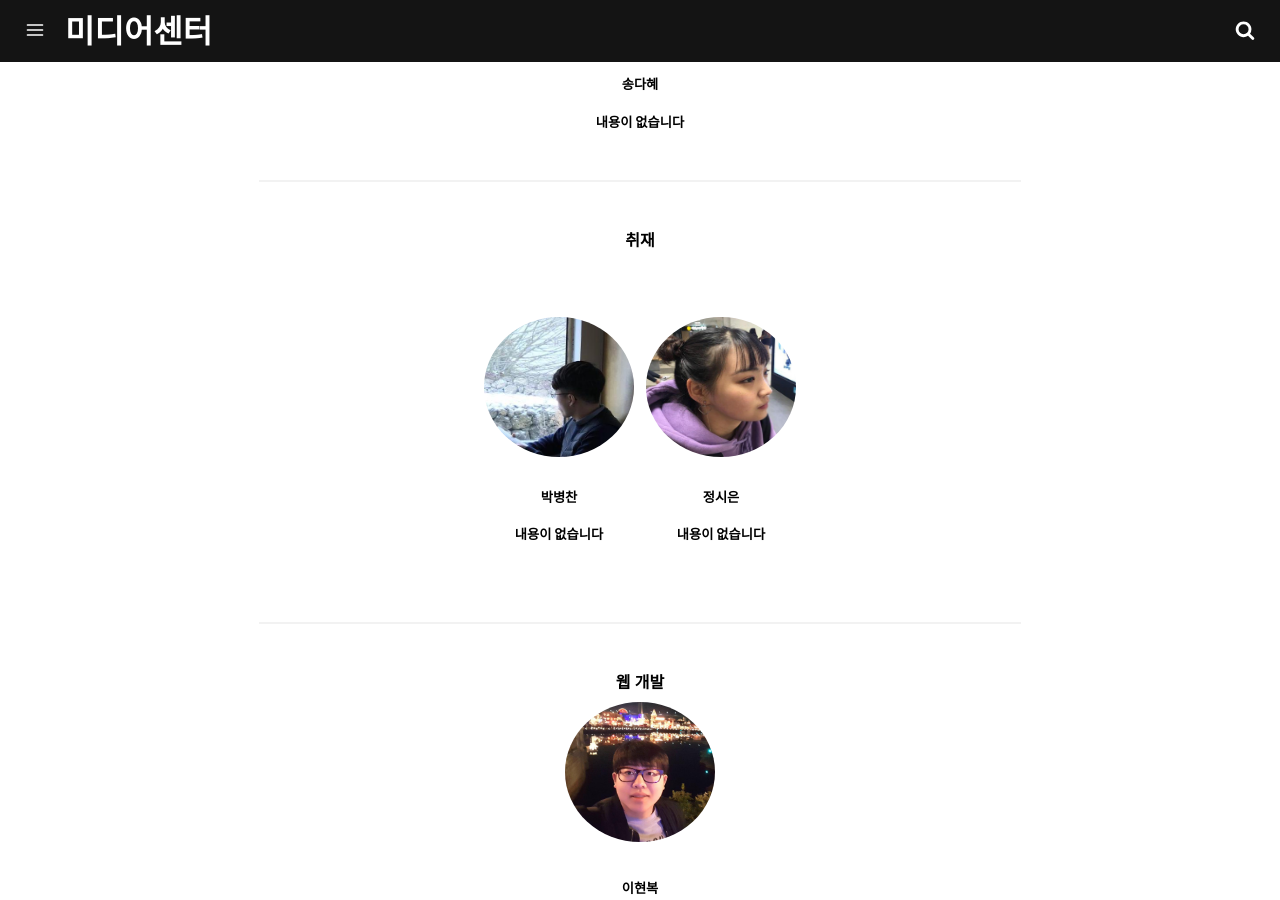
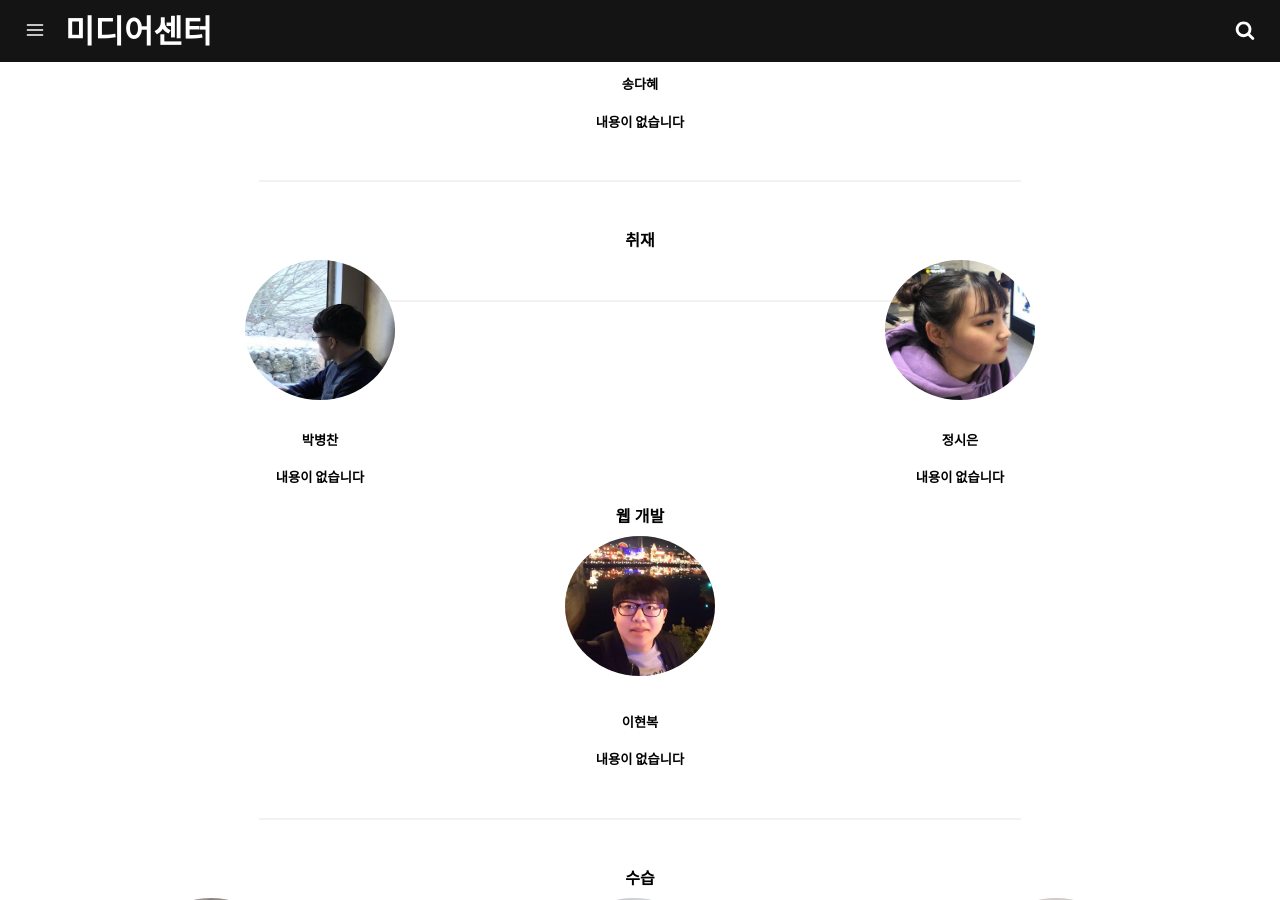
Before and after one commit to skhumedia/skhumedia.github.io, a Jekyll site: the page built from about.md, in a window 1280 px wide and 900 px high, scrolled down 1112 px. Built offline with Jekyll 4.4.1, drawn with Linux system fonts in a browser that asks for light colours.

Commit message:
initial Commit

```diff
--- a/_includes/footer.html
+++ b/_includes/footer.html
@@ -1,5 +1,4 @@
 <footer>
-    <div style="float:left; width:50%;">
     <p>
       {% if site.facebook_username %}
       <a itemprop="facebook" href="https://www.facebook.com/{{ site.facebook_username }}" title="Facebook">
@@ -13,6 +12,7 @@
       </a>
       {% endif %}
     </p>
+    <div style="float:left; width:50%;">
     <ul>
         {% for link in site.links %}
           <li><a href="{{ site.url }}{{ site.baseurl }}{{ link.url }}">{{ link.title }}</a></li>
@@ -20,8 +20,7 @@
     </ul>
     </div>
     <div style="float:left; width:50%;">
-    <img src="/assets/img/map.jpg" width="375" height="200">
-    <p style="font-size:6pt;">주소 | 서울특별시 구로구 연동로 320(항동) 성공회대학교 정보과학관 6104호<br/>전화 | 02-123-4567</p>
+    <p style="font-size:10pt;">주소 | 서울특별시 구로구 연동로 320(항동) 성공회대학교 정보과학관 6104호<br/>전화 | 02-123-4567</p>
     </div>
     <div>
     <p><span>2018 &copy;MediaCenter</span> was made with <svg class="love"><use xlink:href="#icon-heart"></use></svg> by WebMedia Stations</p>
--- a/about.md
+++ b/about.md
@@ -32,24 +32,20 @@ permalink: /about/
 
 <hr/>
 <center><strong>취재</strong></center>
-<table>
-<tr>
-<td cellpadding="30" style="border:none;">
+<div style="float:left; width:50%;">
 <img itemprop="image" class="img-rounded" src="/assets/img/profile/b1.jpg" alt="박병찬" height="160" width="150">
 <center>
 <h5>박병찬</h5>
 <h5>내용이 없습니다</h5>
 </center>
-</td>
-<td cellpadding="30" style="border:none;">
+</div>
+<div style="float:left; width:50%;">
 <img itemprop="image" class="img-rounded" src="/assets/img/profile/b2.jpg" alt="정시은" height="160" width="150">
 <center>
 <h5>정시은</h5>
 <h5>내용이 없습니다</h5>
 </center>
-</td>
-</tr>
-</table>
+</div>
 <hr/>
 <center><strong>웹 개발</strong></center>
 <img itemprop="image" class="img-rounded" src="/assets/img/profile/c1.jpg" alt="이현복" height="160" width="150">
@@ -60,28 +56,24 @@ permalink: /about/
 
 <hr/>
 <center><strong>수습</strong></center>
-<table>
-<tr>
-<td cellpadding="30" style="border:none;">
+<div style="float:left; width:33%;">
 <img itemprop="image" class="img-rounded" src="/assets/img/profile/d1.jpg" alt="정훈태" height="160" width="150">
 <center>
 <h5>정훈태</h5>
 <h5>내용이 없습니다</h5>
 </center>
-</td>
-<td cellpadding="30" style="border:none;">
+</div>
+<div style="float:left; width:33%;">
 <img itemprop="image" class="img-rounded" src="/assets/img/profile/d2.jpg" alt="최지훈" height="160" width="150">
 <center>
 <h5>최지훈</h5>
 <h5>내용이 없습니다</h5>
 </center>
-</td>
-<td cellpadding="30" style="border:none;">
+</div>
+<div style="float:left; width:33%;">
 <img itemprop="image" class="img-rounded" src="/assets/img/profile/d3.jpg" alt="김유진" height="160" width="150">
 <center>
 <h5>김유진</h5>
 <h5>내용이 없습니다</h5>
 </center>
-</td>
-</tr>
-</table>
+</div>
```
